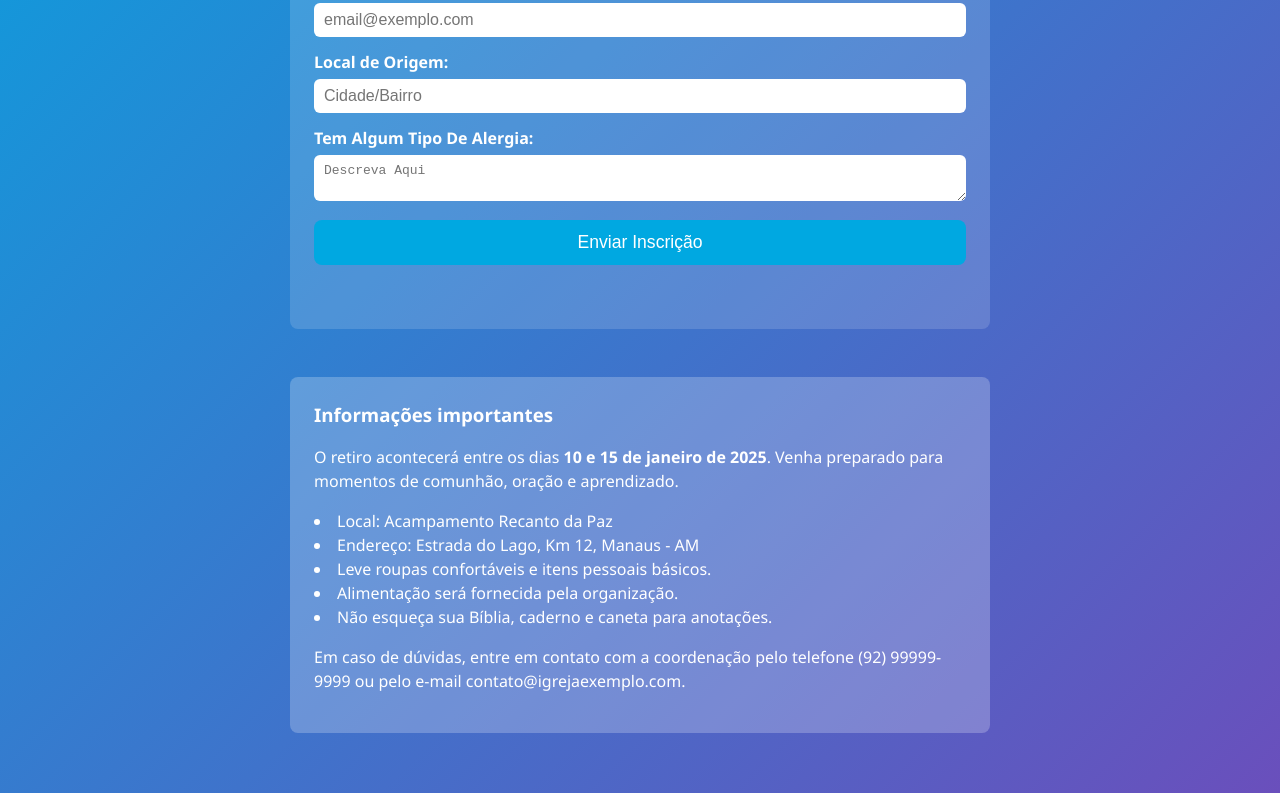
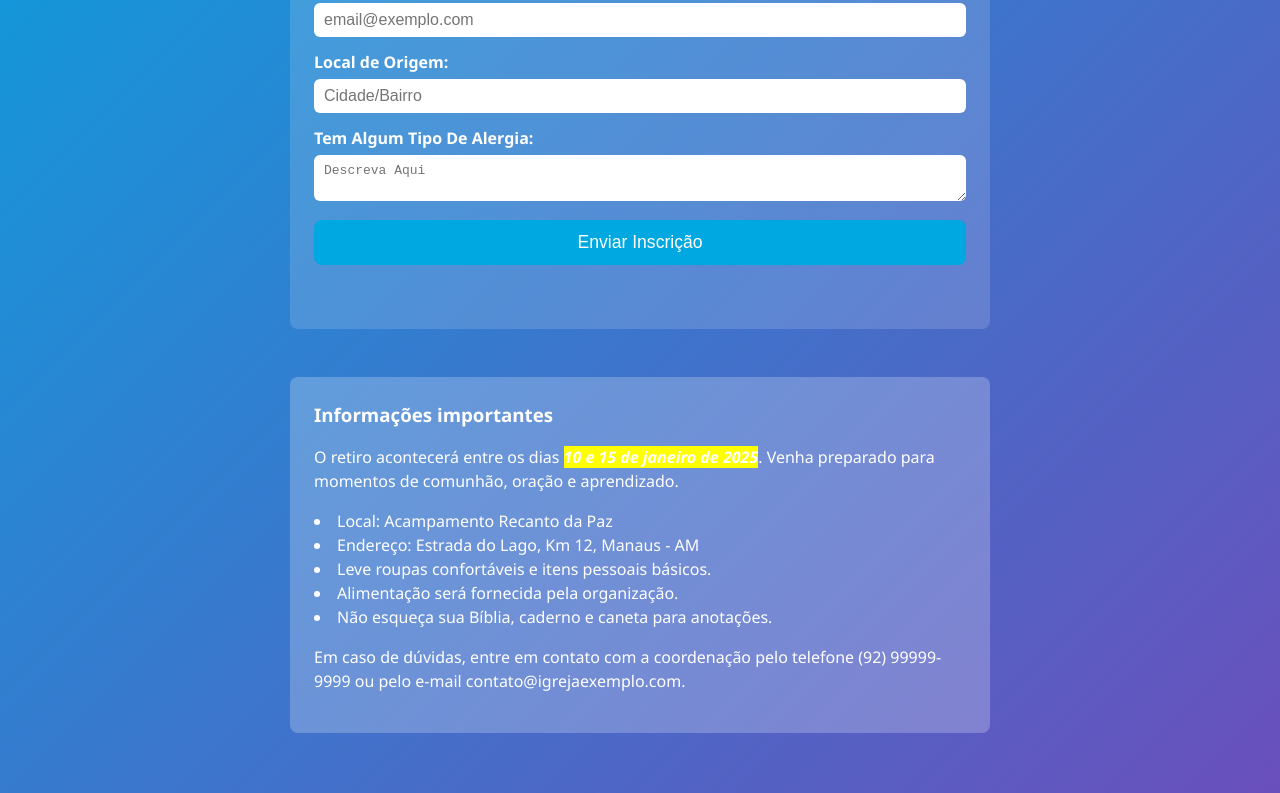
Before and after one commit to AgnaldoMCM/Projeto-Temporada-de-Ferias, a plain HTML site: page index.html in a window 1280 px wide. Shown: the part 514-1307 px from the top of the page. Drawn offline with Linux system fonts and the light colour scheme.

Commit message:
Update index.html

```diff
--- a/index.html
+++ b/index.html
@@ -138,7 +138,7 @@
     <section class="info-section" id="info">
       <h3>Informações importantes</h3>
       <p>
-        O retiro acontecerá entre os dias <strong>10 e 15 de janeiro de 2025</strong>.
+        O retiro acontecerá entre os dias <span style="background-color: yellow;"><strong><em>10 e 15 de janeiro de 2025</em></strong></span>.
         Venha preparado para momentos de comunhão, oração e aprendizado.
       </p>
       <ul>
```
